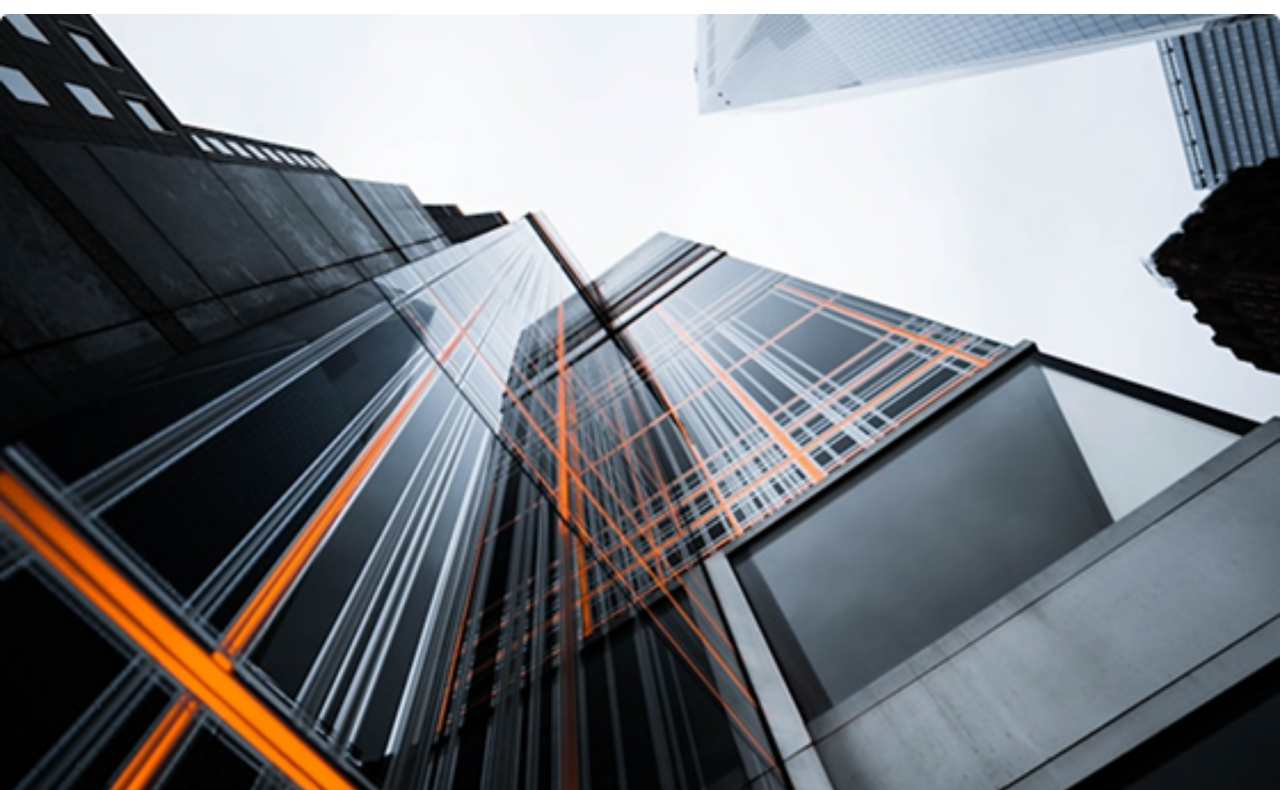
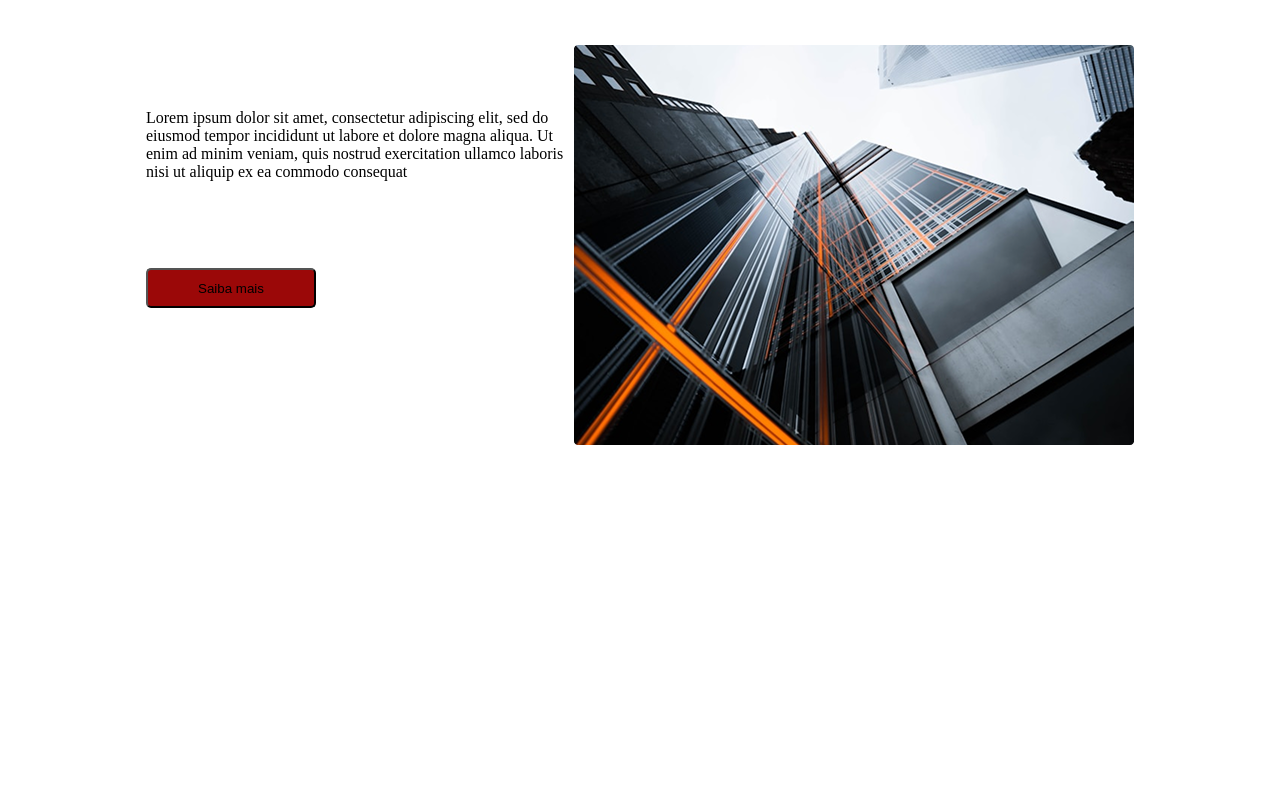
Before and after one commit to Luizsilva066/Minha-empresa-2, a plain HTML site: page index.html in a window 1280 px wide. Shown: the part 289-1079 px from the top of the page. After the commit the page ends 880 px from the top, so only its background shows below. Drawn offline with Linux system fonts and the light colour scheme.

Commit message:
Add files via upload

```diff
--- /dev/null
+++ b/css/home.css
@@ -0,0 +1,34 @@
+.home{
+    display: flex;
+    flex-direction: column;
+    padding: 146px;
+    gap: 60px;
+
+    & .container{
+        display: flex;
+        justify-content: space-between;
+
+        & img{
+            width: 560px;
+            height: 400px;
+        }
+    }
+
+    & .lado-esquerdo{
+        display: flex;
+        flex-direction: column;
+        margin-top: 64px;
+        gap: 87px;
+
+        & button{
+            width: 170px;
+            height: 40px;
+            background-color: #9B0808;
+            border-radius: 5px;
+            cursor: pointer;
+        }
+    }
+
+
+
+}
--- a/index.html
+++ b/index.html
@@ -5,7 +5,7 @@
     <meta name="viewport" content="width=device-width, initial-scale=1.0">
     <title>Minha empresa | Home </title>
     <link rel="stylesheet" href="./css/style.css">
-    <link rel="stylesheet" href="./css/Home.css">
+    <link rel="stylesheet" href="./css/home.css">
 </head>
 <body>
     <div class="cabecalho">
@@ -21,13 +21,15 @@
         <h1>HOME</h1>
         <div class="container">
             <div class="lado-esquerdo">
-                <p>Lorem ipsum dolor sit, amet consectetur adipisicing elit. Ullam natus ab laudantium molestias eos quas porro pariatur perferendis, dolor eaque magnam odit, odio sunt saepe harum. Expedita mollitia laudantium ducimus?</p>
+                <p>Lorem ipsum dolor sit amet, consectetur adipiscing elit, sed do eiusmod tempor incididunt ut labore et dolore magna aliqua. Ut enim ad minim veniam, quis nostrud exercitation ullamco laboris nisi ut aliquip ex ea commodo consequat</p>
                 <button>
-                    Entre em contato agora!
+                    Saiba mais
                 </button>
+
             </div>
+            <img src="img/Lado direiro.png" alt="">
         </div>
-        <img src="img/Lado direiro.png" alt="">
+
     </div>
 </body>
 </html>
```
Also changed, not shown: css/sobre.css (added, +17 -0 lines), sobre.html (+9 -1 lines), img/sobre.svg (added).
